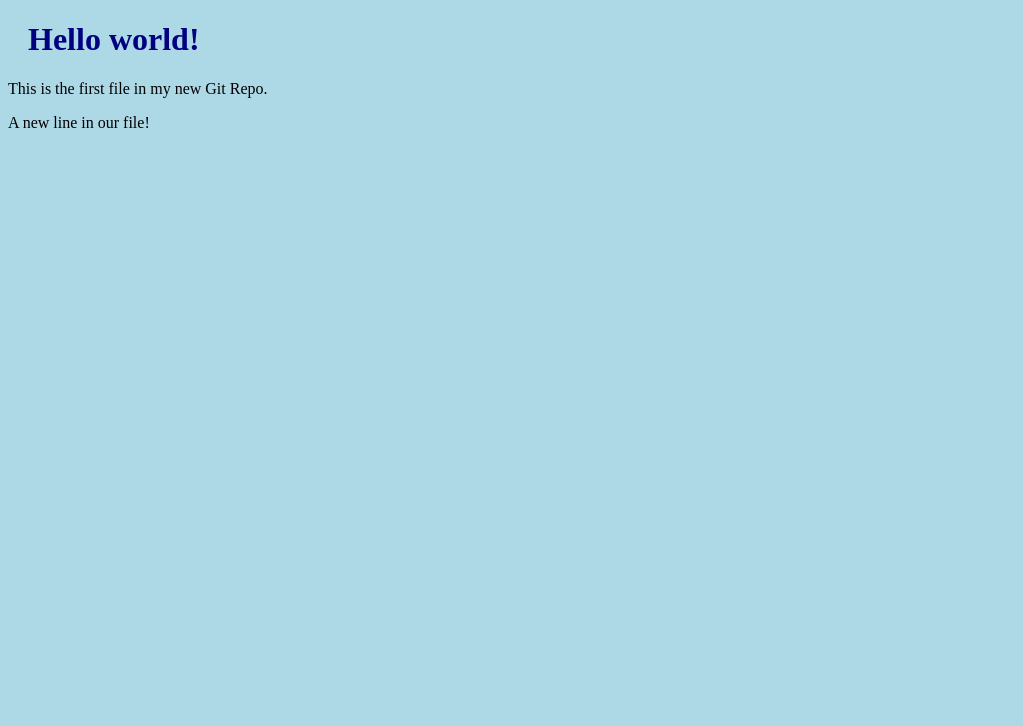
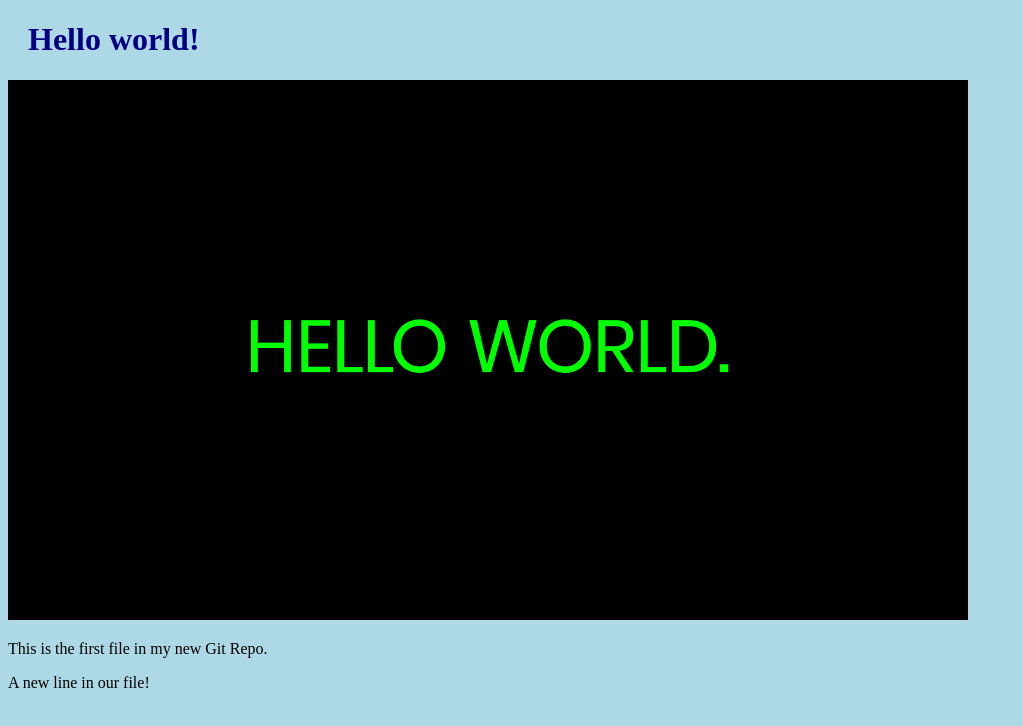
Before and after one commit to mateussdev/hello-world, a plain HTML site: page index.html in a window 1280 px wide. Shown: the whole page, without its empty margins (0-1023 px from the left). Drawn offline with Linux system fonts and the light colour scheme.

Commit message:
Added image to Hello World

```diff
--- a/index.html
+++ b/index.html
@@ -9,6 +9,9 @@
 </head>
 <body>
   <h1>Hello world!</h1>
+  <div>
+    <img src="img-hello-world.png" alt="Hello World from Space" style="width:100%;max-width:960px">
+  </div>
   <p>This is the first file in my new Git Repo.</p>
   <p>A new line in our file!</p>
 </body>
```
Also changed, not shown: img-hello-world.png (added).
